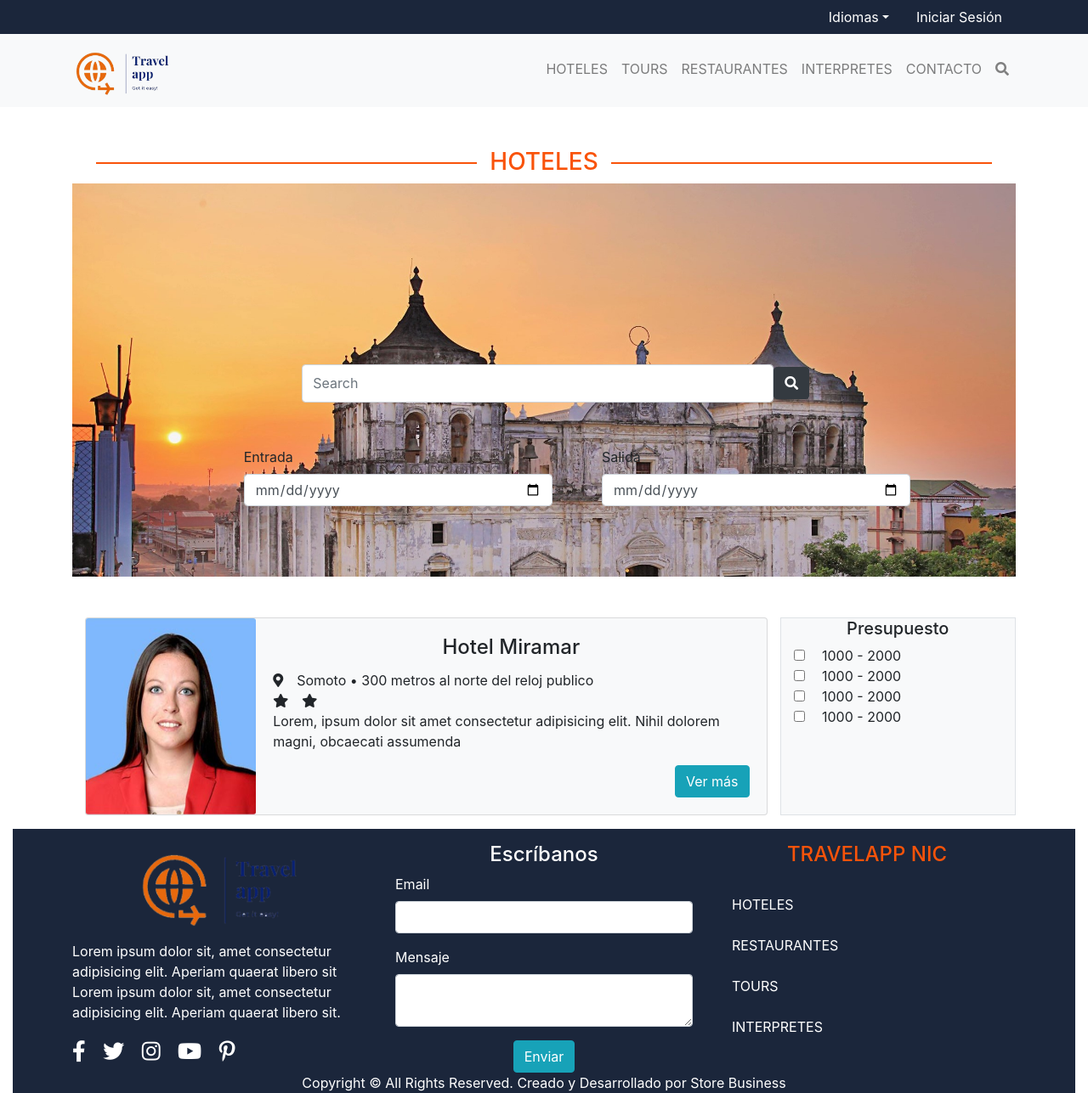
After one commit to YendryInestroza/TravelApp-NIc, a PHP site: page /hotel.php in a window 1280 px wide. The commit adds this page. Shown: the whole page at 85% size. Run offline with PHP 8.4, Linux system fonts and the light colour scheme.

Commit message:
version 1.1

```diff
--- a/css/style.css
+++ b/css/style.css
@@ -63,6 +63,10 @@
     }
     #color-n{
         color: #f9530a;
+    }
+    #color-a{
+        background: #1b263b;
+        color: white;
     }
     h2{
         margin-top: 30px;
@@ -165,3 +169,20 @@
           border: none;
           box-shadow: 5px 5px 10px #1b263b;
       }
+
+      .banner-h{
+        position: absolute;
+        top: 47%;
+    }
+    #cont-h{
+        text-align: center;
+    }
+    #buscar-h{
+        margin-left: 23%;
+        width: 50%;
+        height: 45px;
+    }
+    .d-card-h img{
+        width: 100%;
+        height: 100%;
+    }
--- a/header.php
+++ b/header.php
@@ -40,7 +40,7 @@
                 </button>
                 <div class="collapse navbar-collapse justify-content-end" id="navbarNav" >
                     <ul class="navbar-nav">
-                        <li class="nav-item"><a class="nav-link" href="#">HOTELES</a></li>
+                        <li class="nav-item"><a class="nav-link" href="hotel.php">HOTELES</a></li>
                         <li class="nav-item"><a class="nav-link" href="#">TOURS</a></li>
                         <li class="nav-item"><a class="nav-link" href="#">RESTAURANTES</a></li>
                         <li class="nav-item"><a class="nav-link" href="interprete.php">INTERPRETES</a></li>
--- /dev/null
+++ b/hotel.php
@@ -0,0 +1,79 @@
+<?php include "header.php"?>
+
+    <div class="container-fluid">
+        <div class="container">
+           <div id=" banner1">
+            <h3 class="linea mt-5"  id="color-n"><span>HOTELES</span></h3>
+            <img src="img/64684501_10157654834912708_7297900629979037696_o.jpg" class="img-fluid " alt=""  height="20%">
+           </div>
+        <div class="container banner-h">
+            <div class="mx-auto">
+                <form class="form-inline my-lg-5">
+                    <input id="buscar-h" class="form-control" type="search" placeholder="Search" aria-label="Search">
+                    <button class="btn btn-dark my-2" type="submit"><i class="fa fa-search"></i></button>
+                </form>
+            </div>
+                <div class="form-row">
+                <div class="form-group col-md-2 d-none d-md-block"></div>
+                    <div class="form-group col-md-4 col-sm-6">
+                        <label for="inputState" class="tex-center">Entrada</label>
+                        <input type="date" name="" id="" class="form-control">
+                    </div>
+                    <div class="form-group col-md-4 col-sm-6 ml-5">
+                        <label for="inputState" class="tex-center">Salida</label>
+                        <input type="date" name="" id="" class="form-control">
+                    </div>
+                </div>
+        </div>
+
+        <div class="container mt-5">
+            <div class="row">
+                <div class="col-lg-9 col-md-9 col-sm-12">
+                    <div class="card d-card-h bg-light">
+                        <div class="row no-gutters">
+                            <div class="col-md-3 col-sm-3">
+                                <img src="img/foto-carnet-fondo-celeste.jpg" class="card-img img-fluid" alt="...">
+                            </div>
+                            <div class="col-md-9 col-sm-9">
+                                <div class="card-body">
+                                    <h4 class="card-title text-center">Hotel Miramar</h4>
+                                    <p class="card-text"><i class="fa fa-map-marker-alt mr-3"></i>Somoto • 300 metros al norte del reloj publico <br>
+                                    <i class="fa fa-star"></i><i class="ml-3 fa fa-star"></i><br>
+                                    Lorem, ipsum dolor sit amet consectetur adipisicing elit. Nihil dolorem magni, obcaecati assumenda
+                                    </p>
+                                    <div class="d-flex justify-content-end ">
+                                    <button class="btn btn-info">Ver más</button>
+                                    </div>
+                                </div>
+                            </div>
+                        </div>
+                    </div>
+                </div>
+
+
+                <div class="border col-lg-3 col-md-3 bg-light">
+                    <h5 class="text-center">Presupuesto</h5>
+                    <div class="form-check">
+                        <input class="form-check-input position-static" type="checkbox" id="" value="">
+                        <label class="ml-3 form-check-label" for="exampleRadios1">1000 - 2000</label>
+                    </div>
+                    <div class="form-check">
+                        <input class="form-check-input position-static" type="checkbox" id="" value="">
+                        <label class="ml-3 form-check-label" for="exampleRadios1">1000 - 2000</label>
+                    </div>
+                    <div class="form-check">
+                        <input class="form-check-input position-static" type="checkbox" id="" value="">
+                        <label class="ml-3 form-check-label" for="exampleRadios1">1000 - 2000</label>
+                    </div>
+                    <div class="form-check">
+                        <input class="form-check-input position-static" type="checkbox" id="" value="">
+                        <label class="ml-3 form-check-label" for="exampleRadios1">1000 - 2000</label>
+                    </div>
+                </div>
+            </div>
+        </div>
+
+
+
+    </div>
+<?php include "footer.php"?>
```
